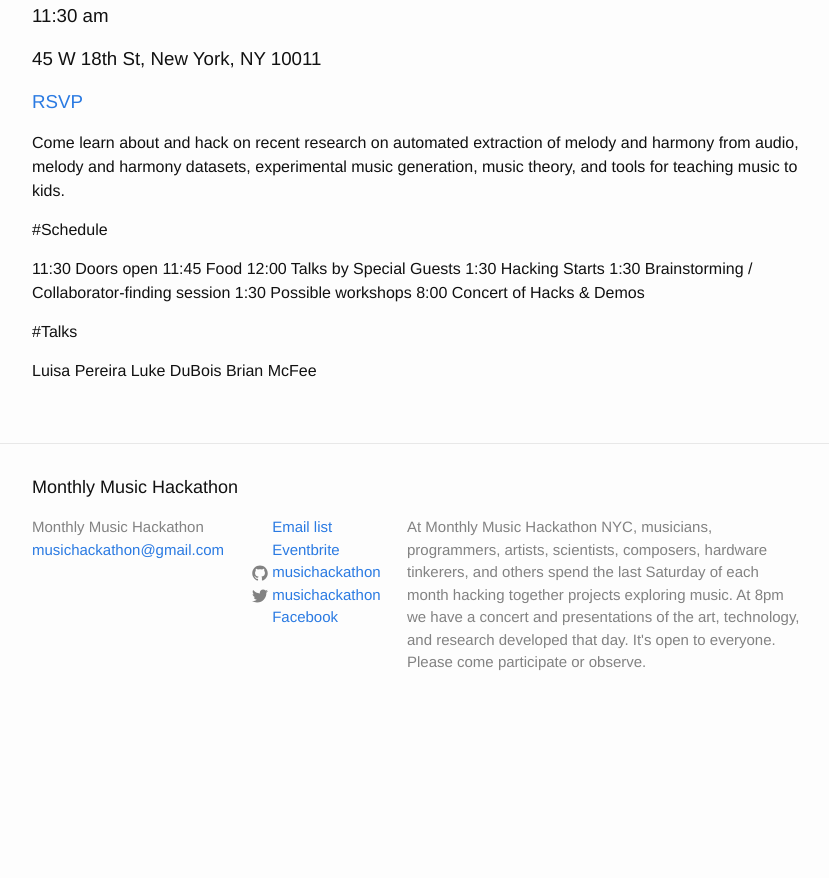
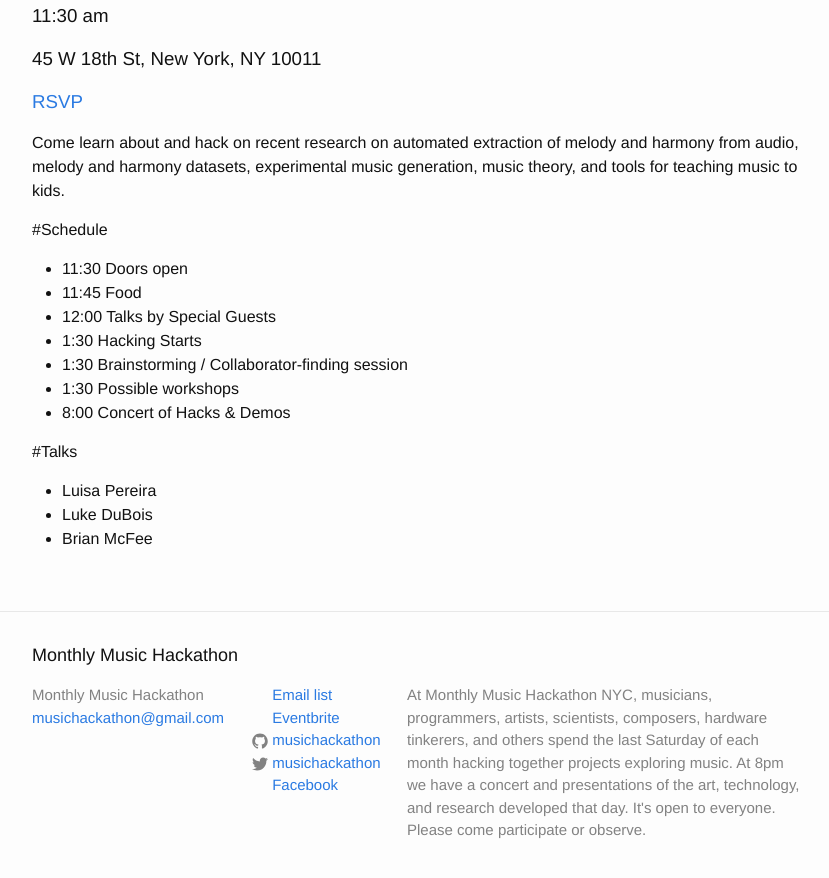
Before and after one commit to musichackathon/mmh_jekyll, a Jekyll site: the page built from _events/2015-05-23.md, in a window 1280 px wide and 900 px high, scrolled down 574 px. Shown: the top 878 px of the window, without its empty margins (223-1052 px from the left). Built offline with Jekyll 4.4.1, drawn with Linux system fonts in a browser that asks for light colours; before the commit the page ends 1308 px from its top, so only the background shows below that.

Commit message:
Fix spacing issues for 2015-05-23.md

```diff
--- a/_events/2015-05-23.md
+++ b/_events/2015-05-23.md
@@ -10,16 +10,16 @@
 
 #Schedule
 
-11:30 Doors open
-11:45 Food
-12:00 Talks by Special Guests
-1:30 Hacking Starts
-1:30 Brainstorming / Collaborator-finding session
-1:30 Possible workshops
-8:00 Concert of Hacks & Demos
+- 11:30 Doors open
+- 11:45 Food
+- 12:00 Talks by Special Guests
+- 1:30 Hacking Starts
+- 1:30 Brainstorming / Collaborator-finding session
+- 1:30 Possible workshops
+- 8:00 Concert of Hacks & Demos
 
 #Talks
 
-Luisa Pereira
-Luke DuBois
-Brian McFee
+- Luisa Pereira
+- Luke DuBois
+- Brian McFee
```
